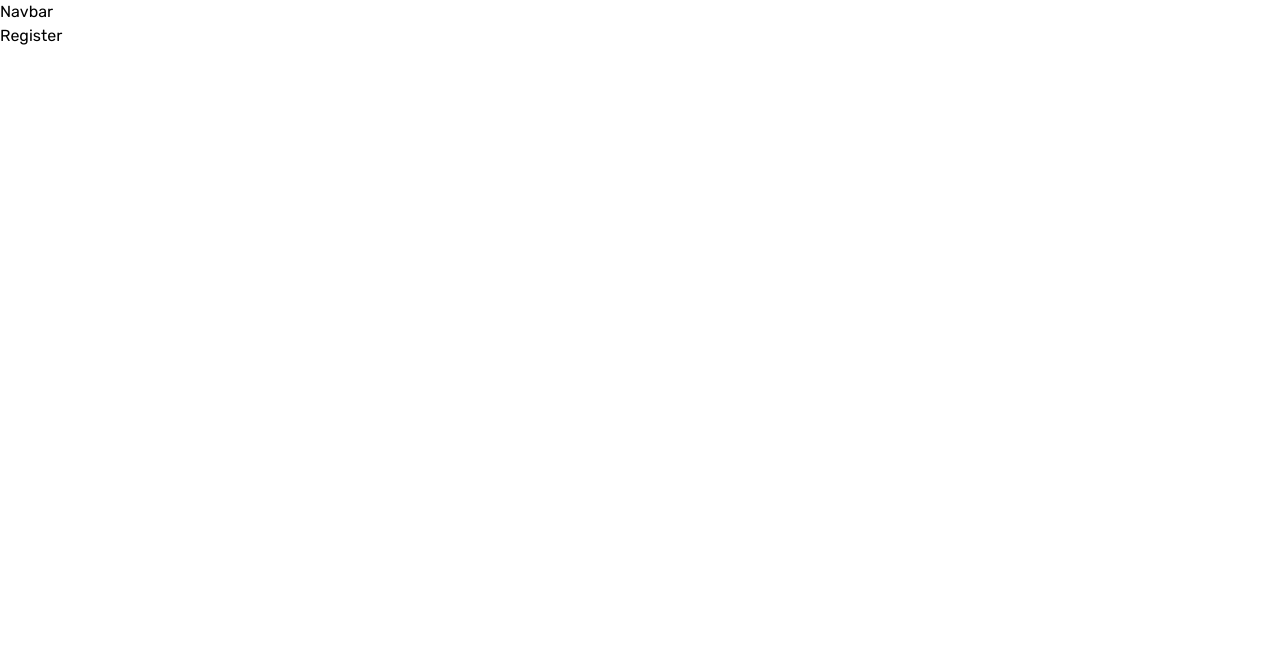
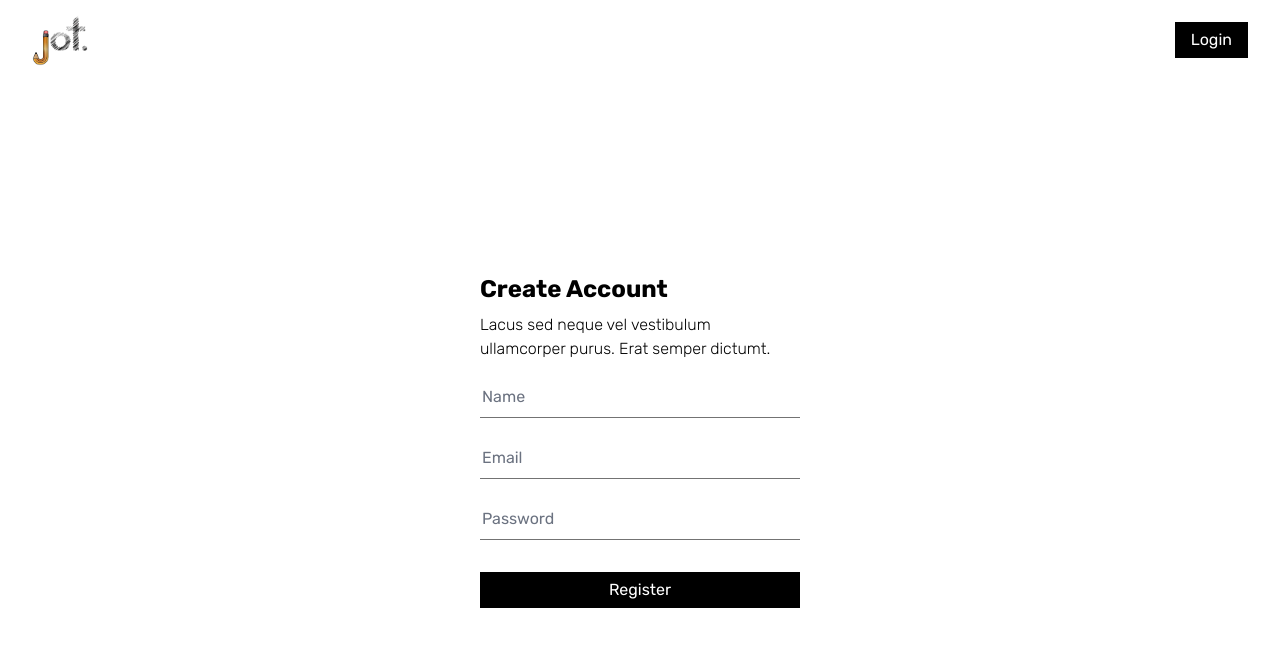
Before and after one commit to m-oniqu3/next-jot, a Next.js app: page /register in a window 1280 px wide. Shown: the top 646 px of the page. Built offline with nearby package versions, Linux system fonts and the light colour scheme.

Commit message:
addes form to register page

```diff
--- a/package.json
+++ b/package.json
@@ -21,5 +21,8 @@
     "react-dom": "18.2.0",
     "tailwindcss": "3.3.2",
     "typescript": "5.1.6"
+  },
+  "devDependencies": {
+    "@tailwindcss/forms": "^0.5.3"
   }
 }
--- a/src/app/(auth)/layout.tsx
+++ b/src/app/(auth)/layout.tsx
@@ -1,3 +1,4 @@
+import Container from "@/components/Container";
 import Navbar from "@/components/Navbar";
 import React, { Fragment } from "react";
 
@@ -9,7 +10,9 @@ const AuthLayout = ({ children }: Props) => {
   return (
     <Fragment>
       <Navbar />
-      <main>{children}</main>
+      <Container>
+        <main>{children}</main>
+      </Container>
     </Fragment>
   );
 };
--- a/src/app/(auth)/register/page.tsx
+++ b/src/app/(auth)/register/page.tsx
@@ -1,5 +1,22 @@
+import Form from "@/components/form/Form";
+import FormTitle from "@/components/form/FormTitle";
+
 const Register = () => {
-  return <div>Register</div>;
+  const heading = "Create Account";
+  const paragraph =
+    "Lacus sed neque vel vestibulum ullamcorper purus. Erat semper dictumt.";
+
+  return (
+    <div className="max-w-xs mx-auto">
+      <div className="flex flex-col h-[90vh] justify-center items-center gap-4">
+        <FormTitle heading={heading} paragraph={paragraph} variant="medium" />
+        <Form />
+        <button className="bg-black text-white px-4 py-1.5 w-full hover:bg-gray-900 duration-300">
+          Register
+        </button>
+      </div>
+    </div>
+  );
 };
 
 export default Register;
--- a/src/app/page.tsx
+++ b/src/app/page.tsx
@@ -10,7 +10,7 @@ export default function Home() {
           <p>Lorem ipsum dolor sit amet, consectetur adipiscing elit.</p>
           <Link
             href="/register"
-            className="bg-neutral-700 rounded-md text-white px-4 py-1.5 w-fit hover:bg-neutral-900 duration-300"
+            className="bg-black text-white px-4 py-1.5 w-fit hover:bg-gray-900 duration-300"
           >
             Get Started
           </Link>
--- /dev/null
+++ b/src/components/Container.tsx
@@ -0,0 +1,14 @@
+type Props = {
+  children: React.ReactNode;
+  className?: string;
+};
+
+const Container = ({ children, className }: Props) => {
+  return (
+    <div className={`w-[95%] h-[10vh] my-0 mx-auto ${className}`}>
+      {children}
+    </div>
+  );
+};
+
+export default Container;
--- a/src/components/Navbar.tsx
+++ b/src/components/Navbar.tsx
@@ -1,5 +1,37 @@
+"use client";
+
+import { usePathname } from "next/navigation";
+
+import Container from "@/components/Container";
+import Image from "next/image";
+import Link from "next/link";
+
 const Navbar = () => {
-  return <div>Navbar</div>;
+  const pathname = usePathname();
+
+  const button = pathname === "/register" ? "Login" : "Register";
+
+  console.log(pathname);
+
+  return (
+    <nav>
+      <Container className="flex justify-between items-center">
+        <Image
+          src="/assets/jot.svg"
+          alt="logo"
+          width={70}
+          height={70}
+          className="relative -left-2"
+        />
+        <Link
+          href="/login"
+          className="bg-black text-white px-4 py-1.5 w-fit hover:bg-gray-900 duration-300"
+        >
+          {button}
+        </Link>
+      </Container>
+    </nav>
+  );
 };
 
 export default Navbar;
--- /dev/null
+++ b/src/components/form/Form.tsx
@@ -0,0 +1,28 @@
+const Form = () => {
+  return (
+    <div className="w-full flex flex-col gap-5 mb-4">
+      <input
+        type="text"
+        name="name"
+        placeholder="Name"
+        className="mt-0 block w-full px-0.5 border-0 border-b-[1px] border-neutral-500 focus:ring-0 focus:border-black "
+      />
+
+      <input
+        type="email"
+        name="email"
+        placeholder="Email"
+        className="mt-0 block w-full px-0.5 border-0 border-b-[1px] border-neutral-500 focus:ring-0 focus:border-black "
+      />
+      <input
+        type="password"
+        name="password"
+        id=""
+        placeholder="Password"
+        className="mt-0 block w-full px-0.5 border-0 border-b-[1px] border-neutral-500 focus:ring-0 focus:border-black "
+      />
+    </div>
+  );
+};
+
+export default Form;
--- /dev/null
+++ b/src/components/form/FormTitle.tsx
@@ -0,0 +1,20 @@
+type Props = {
+  heading: string;
+  paragraph: string;
+  variant: "medium" | "large";
+};
+
+const FormTitle = (props: Props) => {
+  const { heading, paragraph, variant } = props;
+
+  const headingSize = variant === "medium" ? "text-2xl" : "text-4xl";
+
+  return (
+    <div className="flex flex-col gap-2">
+      <h1 className={`${headingSize}  font-bold`}>{heading}</h1>
+      <p className="font-light">{paragraph}</p>
+    </div>
+  );
+};
+
+export default FormTitle;
--- a/tailwind.config.js
+++ b/tailwind.config.js
@@ -13,5 +13,5 @@ module.exports = {
       },
     },
   },
-  plugins: [],
+  plugins: [require("@tailwindcss/forms")],
 };
```
Also changed, not shown: 1 other file (tests, documents, lock files or other folders).
